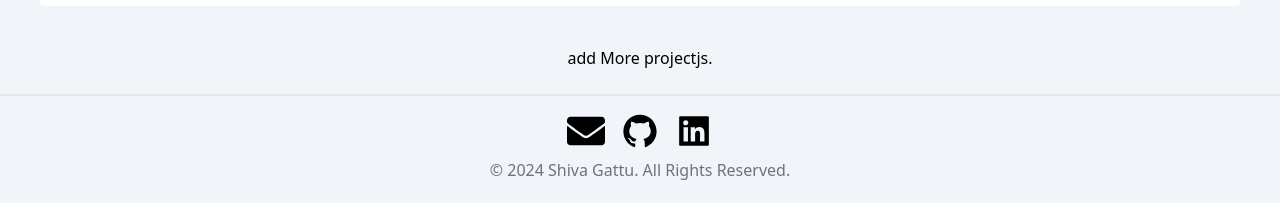
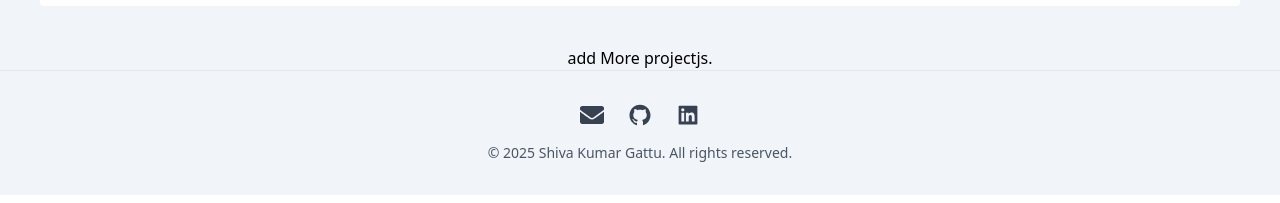
Before and after one commit to shivakumargattu/My-Portfolio, a React (Create React App) app: page /projects in a window 1280 px wide. Shown: the part 2232-2435 px from the top of the page. Built offline with nearby package versions, Linux system fonts and the light colour scheme.

Commit message:
Footer updated

```diff
--- a/src/componets/Footer.js
+++ b/src/componets/Footer.js
@@ -4,39 +4,43 @@ import { FaEnvelope } from 'react-icons/fa';
 
 const Footer = () => {
   return (
-    <footer className="bg-slate-100 text-gray-500 py-6">
-    <hr className='border'/>
-      <div className="container mx-auto flex flex-col items-center">
-        <div className="flex space-x-4 mt-4">
+    <footer className="bg-slate-100 text-gray-600 py-8 border-t border-gray-200">
+      <div className="container mx-auto px-4">
+        <div className="flex flex-col items-center">
+          <div className="flex space-x-6 mb-4">
             <a
               href="mailto:gshiva0018@gmail.com"
-            className="text-black hover:text-yellow-300"
+              className="text-gray-700 hover:text-yellow-500 transition"
+              aria-label="Email"
             >
-            <FaEnvelope size={38} />
+              <FaEnvelope size={24} />
             </a>
             <a
               href="https://github.com/shivakumargattu"
               target="_blank"
               rel="noopener noreferrer"
-            className="text-black hover:text-yellow-300"
+              className="text-gray-700 hover:text-yellow-500 transition"
+              aria-label="GitHub"
             >
-            <AiFillGithub size={38}/>
+              <AiFillGithub size={24} />
             </a>
             <a
               href="https://www.linkedin.com/in/shiva-kumar-gattu/"
               target="_blank"
               rel="noopener noreferrer"
-            className="text-black hover:text-yellow-300"
+              className="text-gray-700 hover:text-yellow-500 transition"
+              aria-label="LinkedIn"
             >
-            <AiFillLinkedin size={38} />
+              <AiFillLinkedin size={24} />
             </a>
           </div>
-        <p className="mt-2">&copy; 2024 Shiva Gattu. All Rights Reserved.</p>
+          <p className="text-sm">
+            &copy; {new Date().getFullYear()} Shiva Kumar Gattu. All rights reserved.
+          </p>
+        </div>
       </div>
     </footer>
   );
 };
 
-
-
-export default Footer
+export default Footer;
```
Lines whose indentation alone changed are shown as unchanged.
